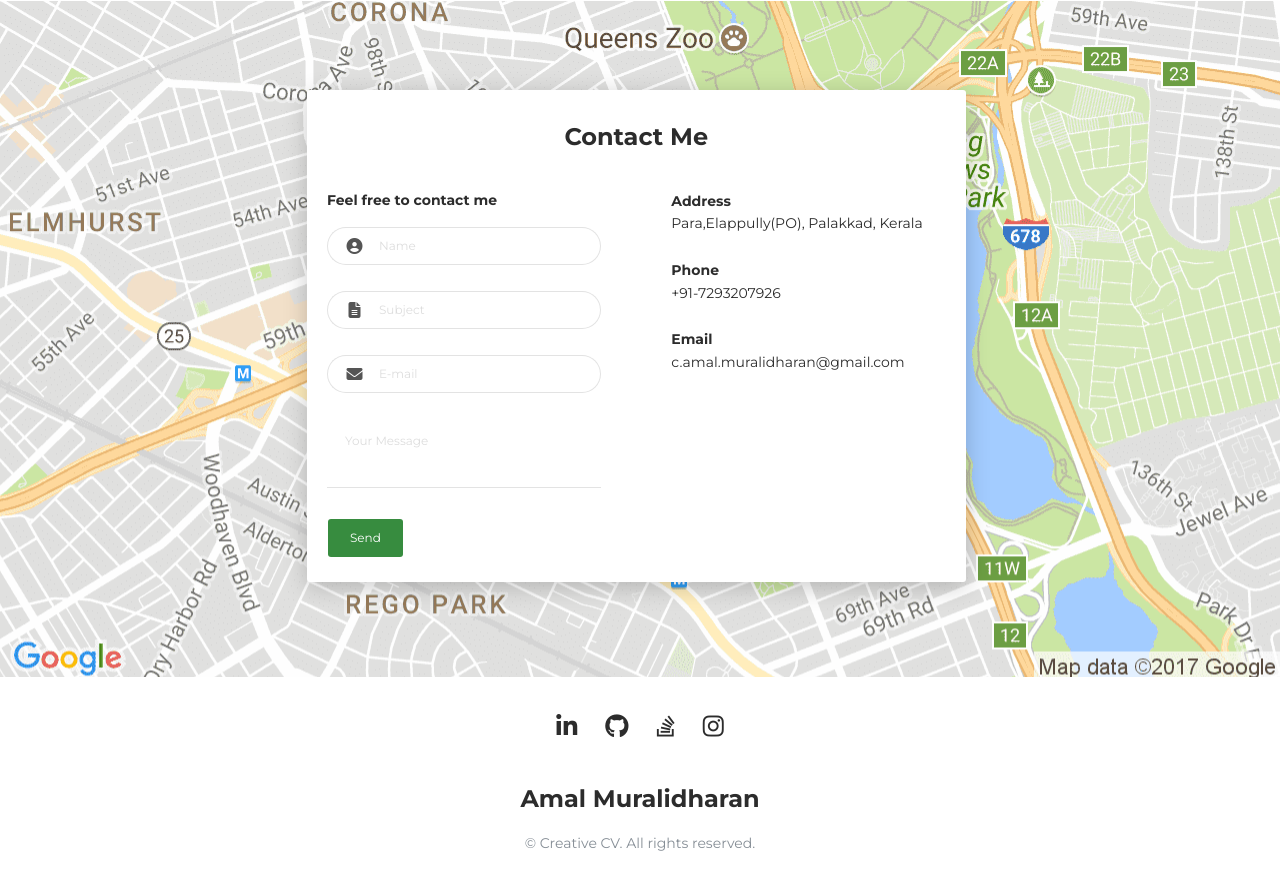
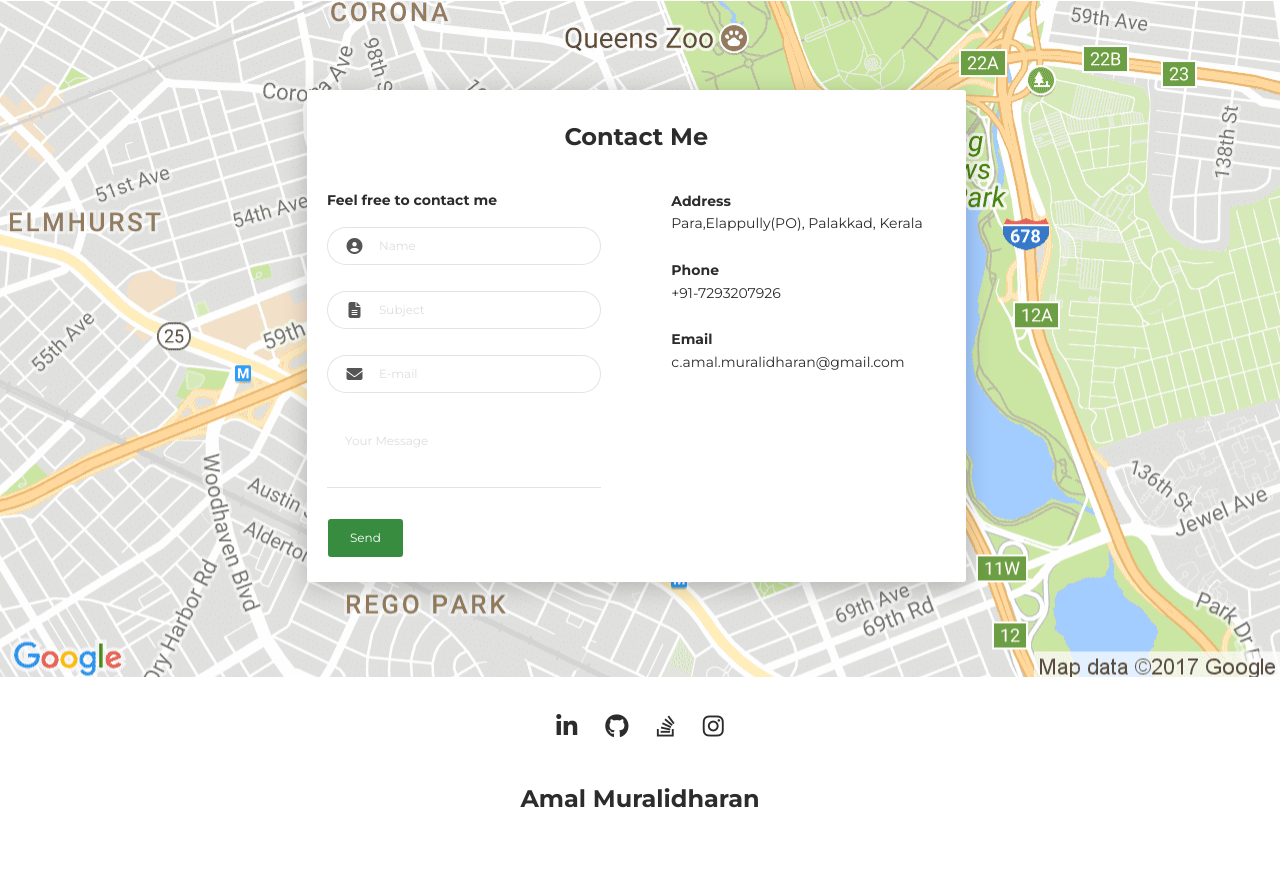
Before and after one commit to cmamal5/Portfolio, a plain HTML site: page index.html in a window 1280 px wide. Shown: the part 3259-4149 px from the top of the page. After the commit the page ends 4115 px from the top, so only its background shows below. Drawn offline with Linux system fonts and the light colour scheme.

```diff
--- a/index.html
+++ b/index.html
@@ -4,7 +4,7 @@
     <meta charset="UTF-8">
     <meta http-equiv="X-UA-Compatible" content="IE=edge">
     <meta name="viewport" content="width=device-width, initial-scale=1">
-    <title>Creative CV</title>
+    <title>Amal Muralidharan</title>
     <link href="https://fonts.googleapis.com/css?family=Montserrat:400,700,200" rel="stylesheet">
     <link href="https://maxcdn.bootstrapcdn.com/font-awesome/latest/css/font-awesome.min.css" rel="stylesheet">
     <link href="css/aos.css?ver=1.1.0" rel="stylesheet">
@@ -601,7 +601,7 @@
       </div>
       <div class="h4 title text-center">Amal Muralidharan</div>
       <div class="text-center text-muted">
-        <p>&copy; Creative CV. All rights reserved.</p>
+        <p style="display: none;">&copy; Creative CV. All rights reserved.</p>
       </div>
     </footer>
     <script src="js/core/jquery.3.2.1.min.js?ver=1.1.0"></script>
```
